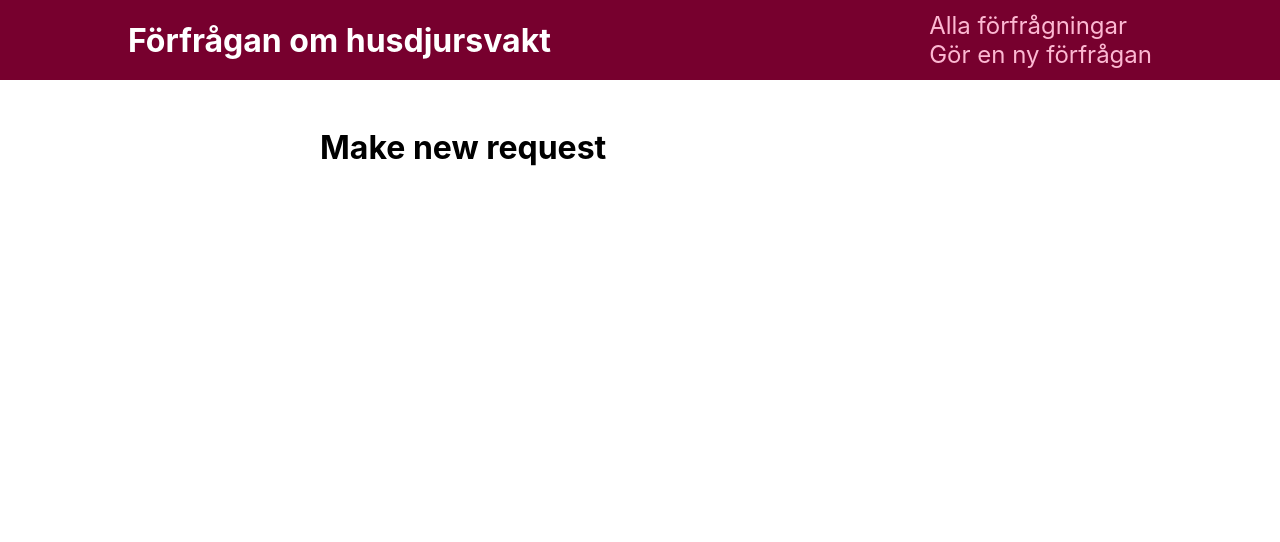
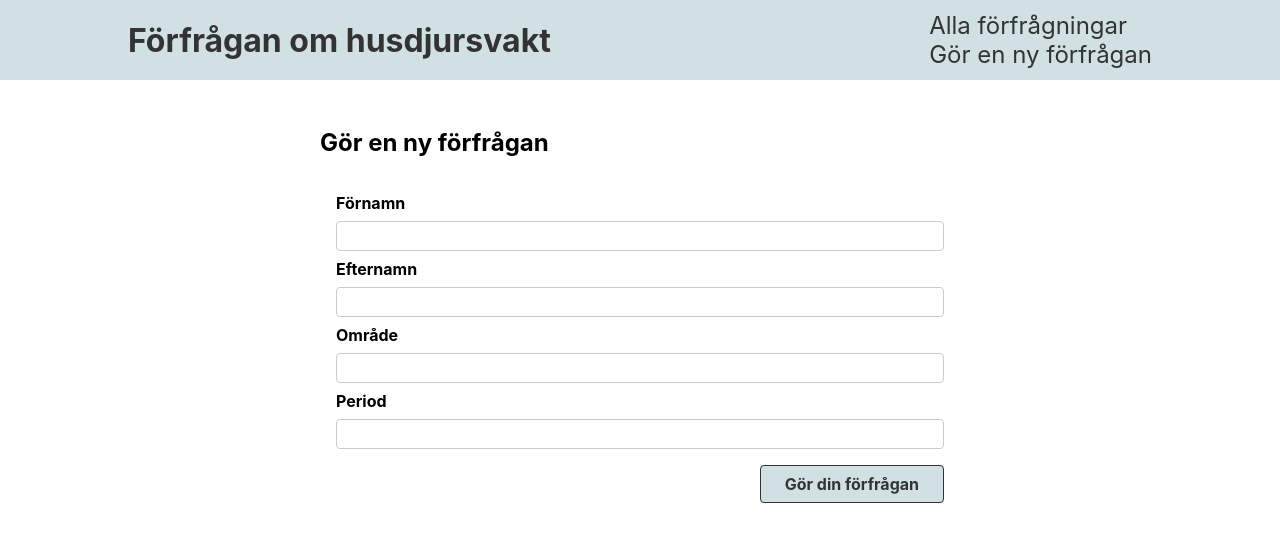
Before and after one commit to AsaTirsen/help-your-neighbour, a Next.js app: page /new-request in a window 1280 px wide. Shown: the top 542 px of the page. Built offline with nearby package versions, Linux system fonts and the light colour scheme.

Commit message:
form component and new request page

```diff
--- a/components/layout/MainNavigation.js
+++ b/components/layout/MainNavigation.js
@@ -5,7 +5,7 @@ import classes from "./MainNavigation.module.css";
 function MainNavigation() {
   return (
     <header className={classes.header}>
-      <h2 className={classes.logo}>Förfrågan om husdjursvakt</h2>
+      <h2 className={classes.title}>Förfrågan om husdjursvakt</h2>
       <nav>
       <ul>
         <li>
--- a/components/layout/MainNavigation.module.css
+++ b/components/layout/MainNavigation.module.css
@@ -4,13 +4,13 @@
     display: flex;
     align-items: center;
     justify-content: space-between;
-    background-color: #77002e;
+    background-color: #d0e0e3;
     padding: 0 10%;
   }
 
-  .logo {
+  .title {
     font-size: 2rem;
-    color: white;
+    color: #333;
     font-weight: bold;
     text-align: centre;
   }
@@ -30,19 +30,11 @@
   .header a {
     text-decoration: none;
     font-size: 1.5rem;
-    color: #fcb8d2;
+    color: #333;
   }
 
   .header a:hover,
   .header a:active,
   .header a.active {
-    color: white;
+    color: grey;
   }
-
-  .badge {
-    background-color: #cc2062;
-    color: white;
-    border-radius: 12px;
-    padding: 0 1rem;
-    margin-left: 0.5rem;
-  }
--- a/components/requests/RequestDetail.js
+++ b/components/requests/RequestDetail.js
@@ -4,7 +4,7 @@ import classes from './RequestDetail.module.css'
 function RequestDetail(props) {
     return (
       <>
-            <div className={classes.detail}>Detaljer: { props.location }</div>
+            <div className={classes.detail}>Detaljer: { props.details }</div>
       </>
     );
   }
--- a/pages/api/new-request.js
+++ b/pages/api/new-request.js
@@ -1,11 +1,11 @@
 // url: /api/new-request
 
-function handler(req, res) {
-    if (req.method === 'POST') {
-        const data = req.body;
+// function handler(req, res) {
+//     if (req.method === 'POST') {
+//         const data = req.body;
 
-        const { first_name, last_name, location, dates } = data;
-    }
-}
+//         const { firstname, lastname, location, dates} = data;
+//     }
+// }
 
-export default handler;
+// export default handler;
--- a/pages/new-request.js
+++ b/pages/new-request.js
@@ -1,9 +1,13 @@
+import NewRequestForm from "../components/requests/NewRequestForm";
 
-import React, { Component } from 'react'
+function NewRequestPage() {
 
 
-function NewRequest() {
-    return <><h1>Make new request</h1></>
+  return (
+    <section>
+      <h1> Gör en ny förfrågan</h1>
+      <NewRequestForm/>
+      </section>
+  )
 }
-
-export default NewRequest;
+export default NewRequestPage;
```
Also changed, not shown: 1 other file (tests, documents, lock files or other folders).
